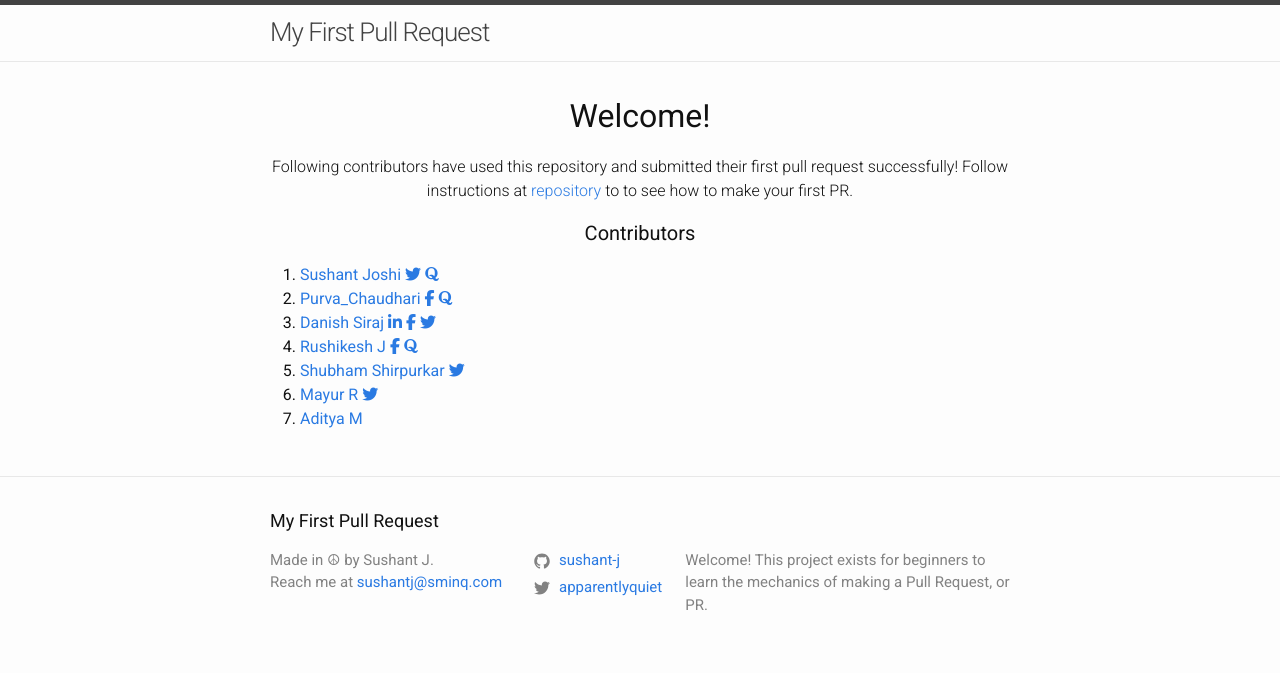
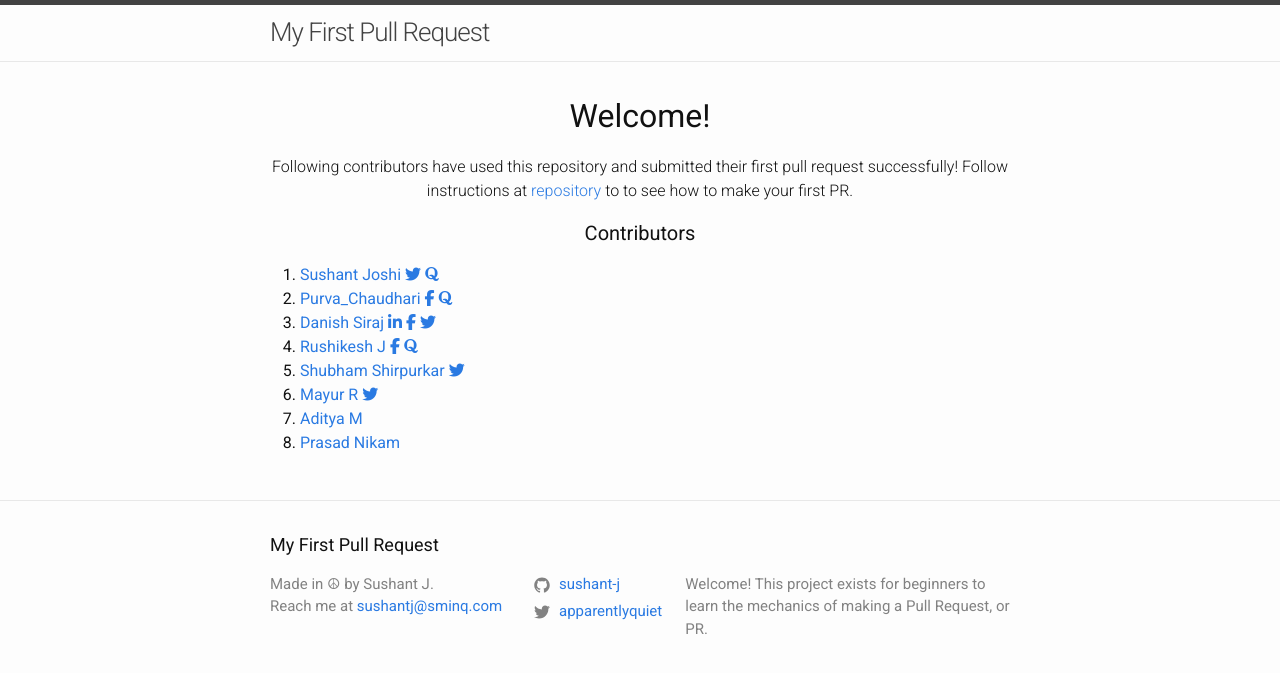
Before and after one commit to sushant-j/my-first-pull-request, a Jekyll site: the page built from index.md, in a window 1280 px wide. Shown: the top 673 px of the page. Built offline with Jekyll 4.4.1, drawn with Linux system fonts in a browser that asks for light colours; nearby versions of some CDN libraries.

Commit message:
changes added to layout

```diff
--- a/_layouts/home.html
+++ b/_layouts/home.html
@@ -79,5 +79,10 @@ layout: default
         Aditya M
       </a>
     </li>
+    <li>
+      <a href="https://github.com/prasadnikam31/">
+        Prasad Nikam
+      </a>
+    </li>
   </ol>
 </div>
```
